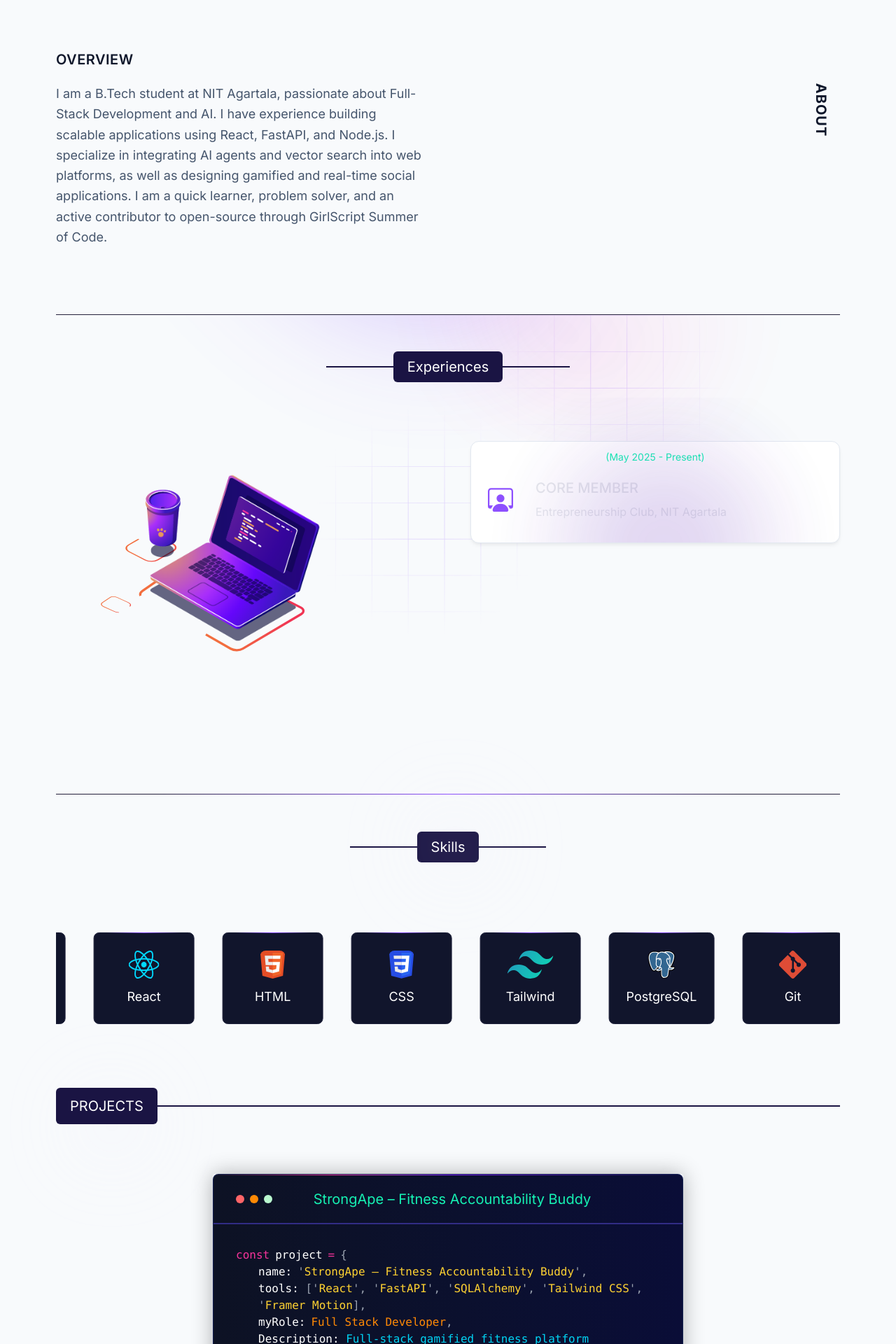
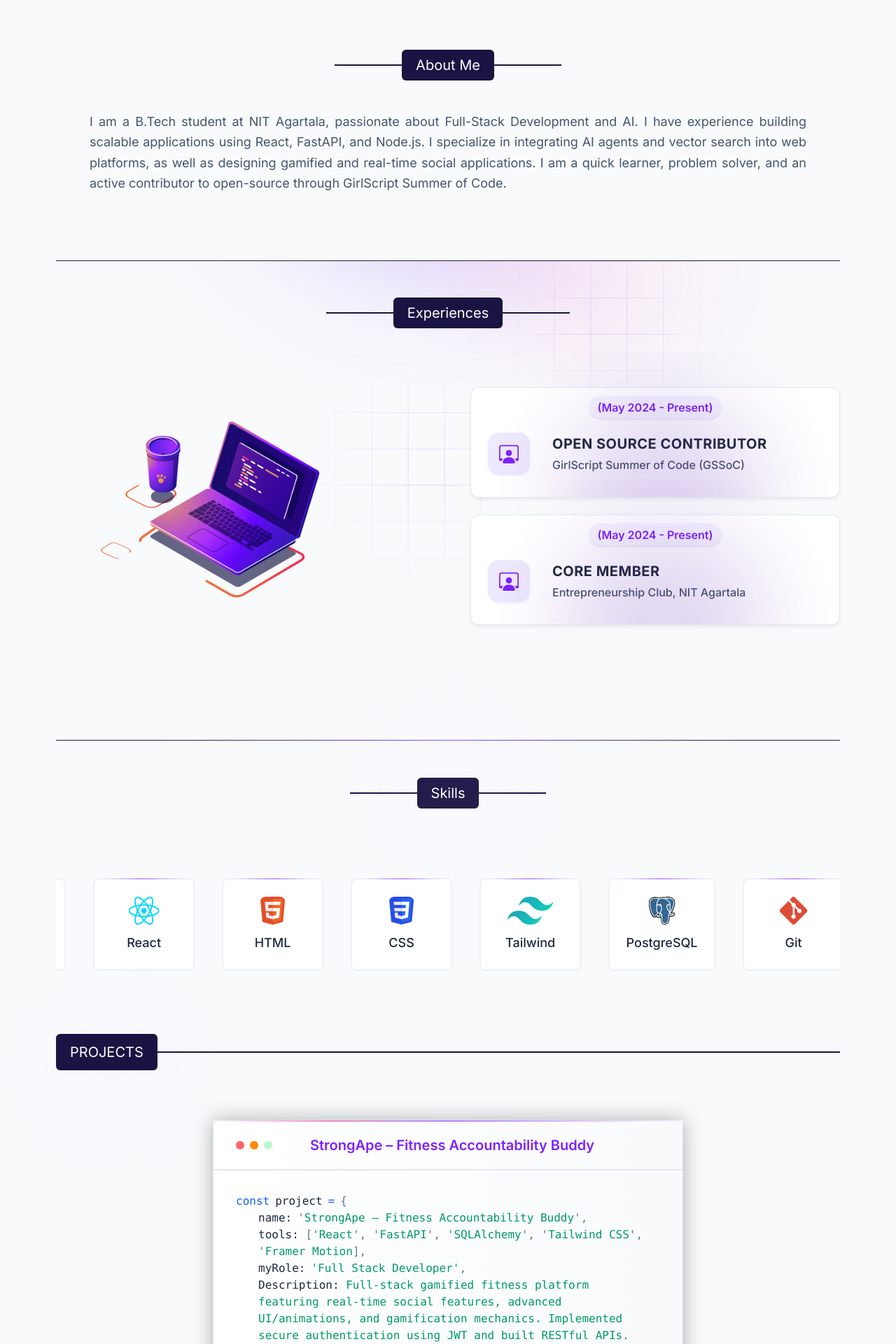
Before and after one commit to AnkitaKumariii/mefolio, a Next.js app: page / in a window 1280 px wide. Shown: the part 660-2580 px from the top of the page at 70% size. Built offline with nearby package versions, Linux system fonts and the light colour scheme.

Commit message:
UI enhancements: Updated components to match light theme and improved typography

```diff
--- a/app/components/helper/glow-card.jsx
+++ b/app/components/helper/glow-card.jsx
@@ -70,7 +70,7 @@ const GlowCard = ({ children , identifier}) => {
 
   return (
     <div className={`glow-container-${identifier} glow-container`}>
-      <article className={`glow-card glow-card-${identifier} h-fit cursor-pointer border border-[#2a2e5a] transition-all duration-300 relative bg-[#101123] text-gray-200 rounded-xl hover:border-transparent w-full`}>
+      <article className={`glow-card glow-card-${identifier} h-fit cursor-pointer transition-all duration-300 relative text-slate-800 rounded-xl w-full`}>
         <div className="glows"></div>
         {children}
       </article>
--- a/app/components/homepage/about/index.jsx
+++ b/app/components/homepage/about/index.jsx
@@ -6,34 +6,20 @@ import Image from "next/image";
 
 function AboutSection() {
   return (
-    <div id="about" className="my-12 lg:my-16 relative">
-      <div className="hidden lg:flex flex-col items-center absolute top-16 -right-8">
-        <span className="bg-primary-50 w-fit text-primary-600 font-bold rotate-90 p-2 px-5 text-xl rounded-md tracking-wider">
-          ABOUT
-        </span>
-        <span className="h-36 w-[2px] bg-primary-100"></span>
+    <div id="about" className="my-8 lg:my-10 relative">
+      <div className="flex justify-center my-5 lg:py-6">
+        <div className="flex items-center">
+          <span className="w-24 h-[2px] bg-[#1a1443]"></span>
+          <span className="bg-[#1a1443] w-fit text-white p-2 px-5 text-xl rounded-md">
+            About Me
+          </span>
+          <span className="w-24 h-[2px] bg-[#1a1443]"></span>
+        </div>
       </div>
-      <div className="grid grid-cols-1 lg:grid-cols-2 gap-8 lg:gap-16">
-        <div className="order-2 lg:order-1">
-          <p className="font-semibold mb-5 text-primary-600 text-xl uppercase tracking-wide">
-            Overview
-          </p>
-          <p className="text-slate-600 text-sm lg:text-lg leading-relaxed">
-            {personalData.bio}
-          </p>
-        </div>
-        <div className="flex justify-center order-1 lg:order-2">
-          {personalData.profileImage && (
-            <Image
-              src={personalData.profileImage}
-              width={280}
-              height={280}
-              alt={personalData.name}
-              className="rounded-lg transition-all duration-1000 grayscale hover:grayscale-0 hover:scale-110 cursor-pointer"
-              style={{ width: 'auto', height: 'auto' }}
-            />
-          )}
-        </div>
+      <div className="w-full">
+        <p className="text-slate-600 text-sm lg:text-lg leading-relaxed text-center sm:text-justify max-w-5xl mx-auto">
+          {personalData.bio}
+        </p>
       </div>
     </div>
   );
--- a/app/components/homepage/education/index.jsx
+++ b/app/components/homepage/education/index.jsx
@@ -46,7 +46,7 @@ function Education() {
               {
                 educations.map(education => (
                   <GlowCard key={education.id} identifier={`education-${education.id}`}>
-                    <div className="p-3 relative text-white">
+                    <div className="p-3 relative">
                       <Image
                         src="/blur-23.svg"
                         alt="Hero"
@@ -55,19 +55,19 @@ function Education() {
                         className="absolute bottom-0 opacity-80"
                       />
                       <div className="flex justify-center">
-                        <p className="text-xs sm:text-sm text-[#16f2b3]">
+                        <p className="text-sm font-semibold sm:text-base text-violet-600 bg-violet-50 px-3 py-1 rounded-full shadow-sm">
                           {education.duration}
                         </p>
                       </div>
                       <div className="flex items-center gap-x-8 px-3 py-5">
-                        <div className="text-violet-500  transition-all duration-300 hover:scale-125">
-                          <BsPersonWorkspace size={36} />
+                        <div className="p-4 bg-violet-100 rounded-2xl text-violet-600 transition-all duration-300 hover:scale-110 shadow-sm shadow-violet-200/50">
+                          <BsPersonWorkspace size={28} />
                         </div>
                         <div>
-                          <p className="text-base sm:text-xl mb-2 font-medium uppercase">
+                          <p className="text-lg sm:text-xl mb-1 font-bold text-slate-800 uppercase tracking-wide">
                             {education.title}
                           </p>
-                          <p className="text-sm sm:text-base">{education.institution}</p>
+                          <p className="text-sm sm:text-base text-slate-600 font-medium">{education.institution}</p>
                         </div>
                       </div>
                     </div>
--- a/app/components/homepage/experience/index.jsx
+++ b/app/components/homepage/experience/index.jsx
@@ -51,19 +51,19 @@ function Experience() {
                         className="absolute bottom-0 opacity-80"
                       />
                       <div className="flex justify-center">
-                        <p className="text-xs sm:text-sm text-[#16f2b3]">
+                        <p className="text-sm font-semibold sm:text-base text-violet-600 bg-violet-50 px-3 py-1 rounded-full shadow-sm">
                           {experience.duration}
                         </p>
                       </div>
                       <div className="flex items-center gap-x-8 px-3 py-5">
-                        <div className="text-violet-500  transition-all duration-300 hover:scale-125">
-                          <BsPersonWorkspace size={36} />
+                        <div className="p-4 bg-violet-100 rounded-2xl text-violet-600 transition-all duration-300 hover:scale-110 shadow-sm shadow-violet-200/50">
+                          <BsPersonWorkspace size={28} />
                         </div>
                         <div>
-                          <p className="text-base sm:text-xl mb-2 font-medium uppercase">
+                          <p className="text-lg sm:text-xl mb-1 font-bold text-slate-800 uppercase tracking-wide">
                             {experience.title}
                           </p>
-                          <p className="text-sm sm:text-base">
+                          <p className="text-sm sm:text-base text-slate-600 font-medium">
                             {experience.company}
                           </p>
                         </div>
--- a/app/components/homepage/projects/project-card.jsx
+++ b/app/components/homepage/projects/project-card.jsx
@@ -5,7 +5,7 @@ import * as React from 'react';
 function ProjectCard({ project }) {
 
   return (
-    <div className="from-[#0d1224] border-[#1b2c68a0] relative rounded-lg border bg-gradient-to-r to-[#0a0d37] w-full">
+    <div className="from-white border-slate-200 relative rounded-lg border bg-gradient-to-r to-slate-50 shadow-sm w-full">
       <div className="flex flex-row">
         <div className="h-[1px] w-full bg-gradient-to-r from-transparent via-pink-500 to-violet-600"></div>
         <div className="h-[1px] w-full bg-gradient-to-r from-violet-600 to-transparent"></div>
@@ -16,52 +16,52 @@ function ProjectCard({ project }) {
           <div className="h-2 w-2 lg:h-3 lg:w-3 rounded-full bg-orange-400"></div>
           <div className="h-2 w-2 lg:h-3 lg:w-3 rounded-full bg-green-200"></div>
         </div>
-        <p className="text-center ml-3 text-[#16f2b3] text-base lg:text-xl">
+        <p className="text-center ml-3 text-violet-600 font-semibold text-base lg:text-xl">
           {project.name}
         </p>
       </div>
-      <div className="overflow-hidden border-t-[2px] border-indigo-900 px-4 lg:px-8 py-4 lg:py-8">
-        <code className="font-mono text-xs md:text-sm lg:text-base">
+      <div className="overflow-hidden border-t-[2px] border-slate-200 px-4 lg:px-8 py-4 lg:py-8">
+        <code className="font-mono text-xs md:text-sm lg:text-base text-slate-800">
           <div className="blink">
-            <span className="mr-2 text-pink-500">const</span>
-            <span className="mr-2 text-white">project</span>
-            <span className="mr-2 text-pink-500">=</span>
-            <span className="text-gray-400">{'{'}</span>
+            <span className="mr-2 text-blue-600">const</span>
+            <span className="mr-2 text-slate-800">project</span>
+            <span className="mr-2 text-blue-600">=</span>
+            <span className="text-slate-500">{'{'}</span>
           </div>
           <div>
-            <span className="ml-4 lg:ml-8 mr-2 text-white">name:</span>
-            <span className="text-gray-400">{`'`}</span>
-            <span className="text-amber-300">{project.name}</span>
-            <span className="text-gray-400">{`',`}</span>
+            <span className="ml-4 lg:ml-8 mr-2 text-slate-800">name:</span>
+            <span className="text-slate-500">{`'`}</span>
+            <span className="text-emerald-600">{project.name}</span>
+            <span className="text-slate-500">{`',`}</span>
           </div>
 
           <div className="ml-4 lg:ml-8 mr-2">
-            <span className=" text-white">tools:</span>
-            <span className="text-gray-400">{` ['`}</span>
+            <span className="text-slate-800">tools:</span>
+            <span className="text-slate-500">{` ['`}</span>
             {
               project.tools.map((tag, i) => (
                 <React.Fragment key={i}>
-                  <span className="text-amber-300">{tag}</span>
+                  <span className="text-emerald-600">{tag}</span>
                   {
                     project.tools?.length - 1 !== i &&
-                    <span className="text-gray-400">{`', '`}</span>
+                    <span className="text-slate-500">{`', '`}</span>
                   }
                 </React.Fragment>
               ))
             }
-            <span className="text-gray-400">{"],"}</span>
+            <span className="text-slate-500">{"],"}</span>
           </div>
           <div>
-            <span className="ml-4 lg:ml-8 mr-2 text-white">myRole:</span>
-            <span className="text-orange-400">{project.role}</span>
-            <span className="text-gray-400">,</span>
+            <span className="ml-4 lg:ml-8 mr-2 text-slate-800">myRole:</span>
+            <span className="text-emerald-600">'{project.role}'</span>
+            <span className="text-slate-500">,</span>
           </div>
           <div className="ml-4 lg:ml-8 mr-2">
-            <span className="text-white">Description:</span>
-            <span className="text-cyan-400">{' ' + project.description}</span>
-            <span className="text-gray-400">,</span>
+            <span className="text-slate-800">Description:</span>
+            <span className="text-emerald-600">{' ' + project.description}</span>
+            <span className="text-slate-500">,</span>
           </div>
-          <div><span className="text-gray-400">{`};`}</span></div>
+          <div><span className="text-slate-500">{`};`}</span></div>
         </code>
       </div>
     </div>
--- a/app/components/homepage/skills/index.jsx
+++ b/app/components/homepage/skills/index.jsx
@@ -39,7 +39,7 @@ function Skills() {
           {skillsData.map((skill, id) => (
             <div className="w-36 min-w-fit h-fit flex flex-col items-center justify-center transition-all duration-500 m-3 sm:m-5 rounded-lg group relative hover:scale-[1.15] cursor-pointer"
               key={id}>
-              <div className="h-full w-full rounded-lg border border-[#1f223c] bg-[#11152c] shadow-none shadow-gray-50 group-hover:border-violet-500 transition-all duration-500">
+              <div className="h-full w-full rounded-lg border border-slate-200 bg-white shadow-sm shadow-slate-100 group-hover:border-violet-500 transition-all duration-500">
                 <div className="flex -translate-y-[1px] justify-center">
                   <div className="w-3/4">
                     <div className="h-[1px] w-full bg-gradient-to-r from-transparent via-violet-500 to-transparent" />
@@ -56,7 +56,7 @@ function Skills() {
                       style={{ width: 'auto', height: 'auto' }}
                     />
                   </div>
-                  <p className="text-white text-sm sm:text-lg">
+                  <p className="text-slate-800 font-medium text-sm sm:text-lg">
                     {skill}
                   </p>
                 </div>
--- a/utils/data/experience.js
+++ b/utils/data/experience.js
@@ -1,8 +1,14 @@
 export const experiences = [
   {
     id: 1,
+    title: 'Open Source Contributor',
+    company: "GirlScript Summer of Code (GSSoC)",
+    duration: "(May 2024 - Present)"
+  },
+  {
+    id: 2,
     title: 'Core Member',
     company: "Entrepreneurship Club, NIT Agartala",
-    duration: "(May 2025 - Present)"
+    duration: "(May 2024 - Present)"
   }
 ]
```
